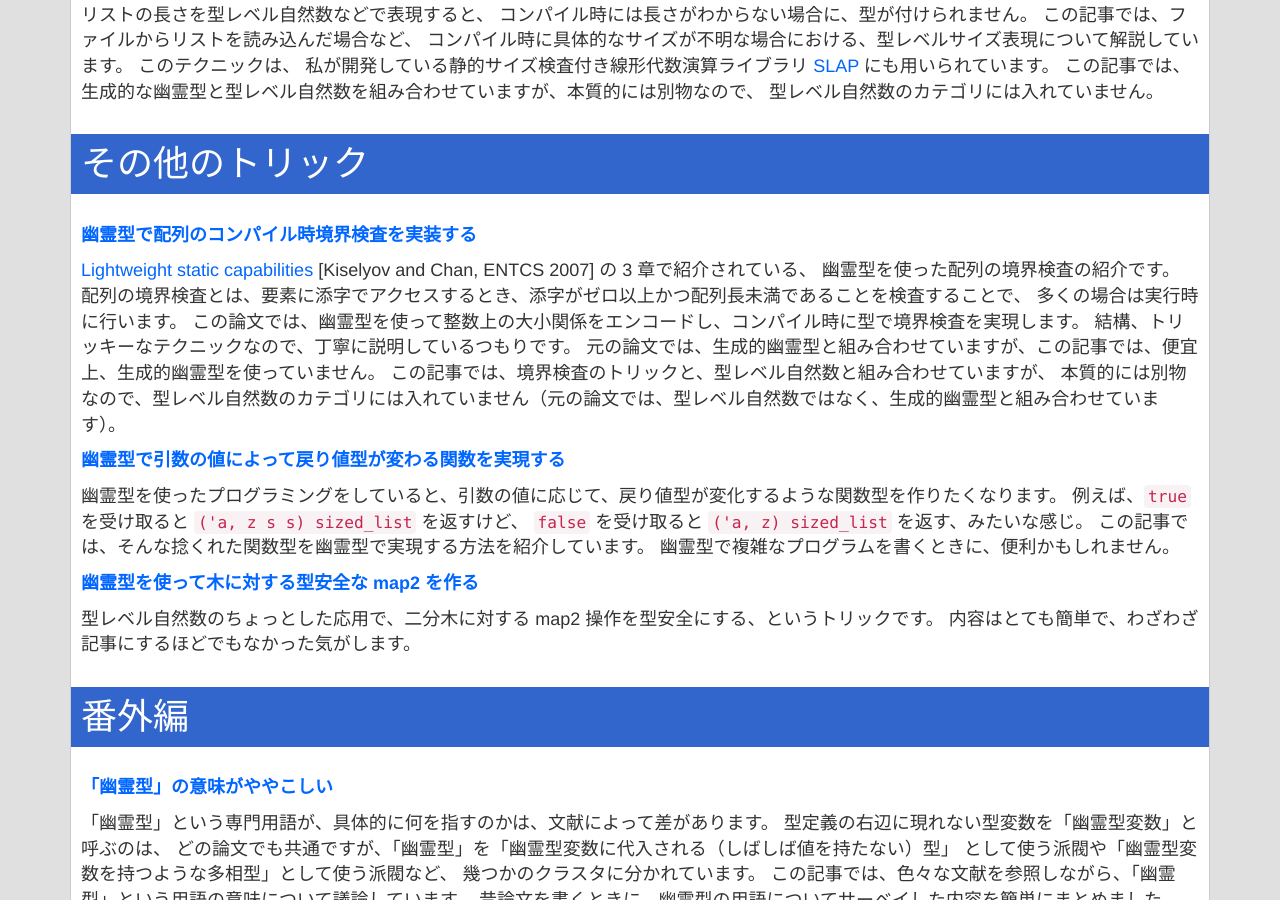
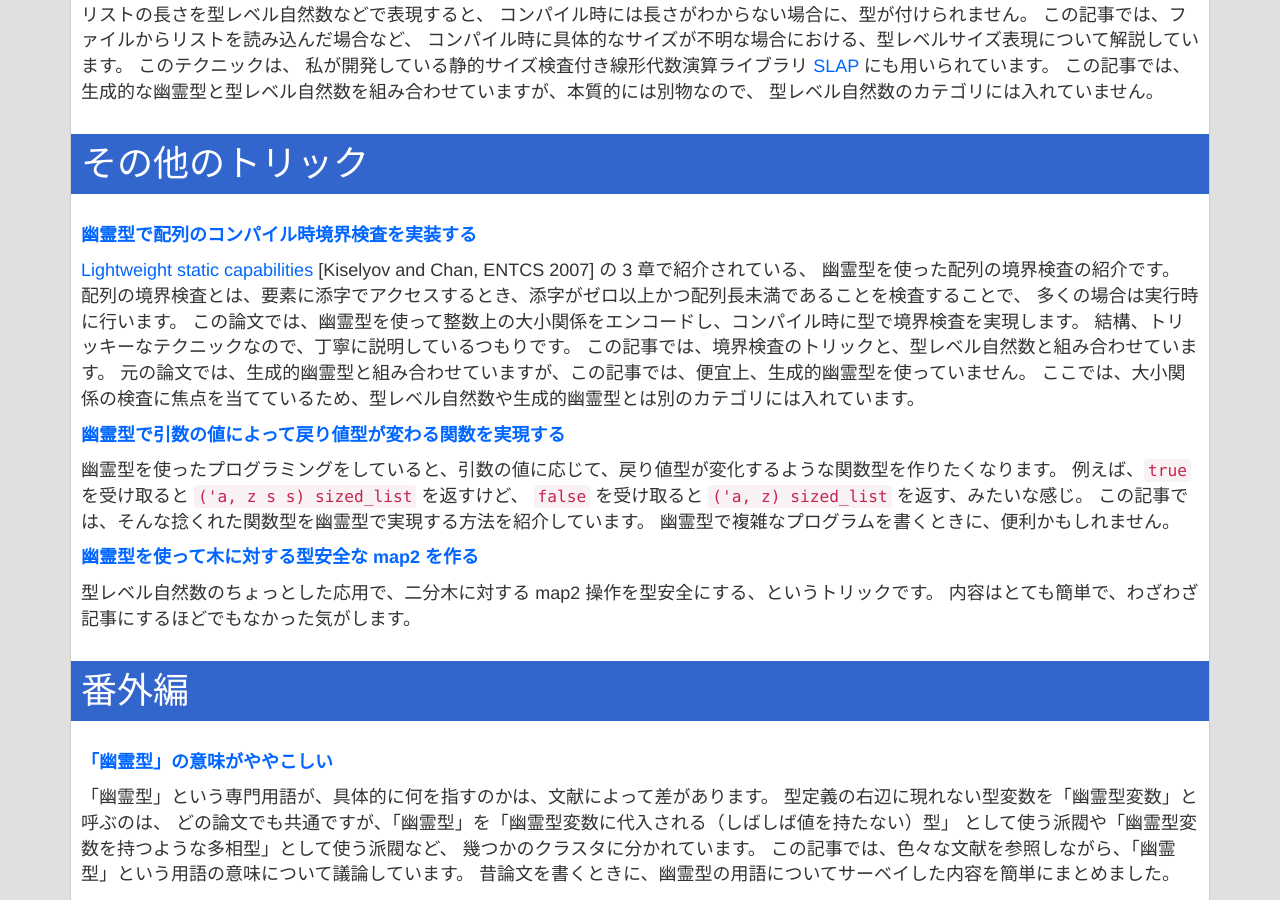
Before and after one commit to akabe/akabe.github.io, a Jekyll site: the page built from _posts/2015-12-16-PhantomTypeTricks.md, in a window 1280 px wide and 900 px high, scrolled down 2366 px. Built offline with Jekyll 4.4.1, drawn with Linux system fonts in a browser that asks for light colours; Markdown is read by kramdown in place of the engine named in the settings; comment, search, counter and statistics services are not loaded; some of the changed text lies outside the part shown.

Commit message:
分かり難い表現などを修正

```diff
--- a/_posts/2015-12-16-PhantomTypeTricks.md
+++ b/_posts/2015-12-16-PhantomTypeTricks.md
@@ -12,7 +12,7 @@ category: 型レベルプログラミング
 ~~SNSで拡散すると解呪できます~~
 ウソです。呪われないので安心してください。
 「幽霊型」というキーワードでググると、幾つかの記事や発表のスライドがヒットしますが、
-幽霊型の有用なテクニックについて広く浅い記事がないように思えたので、
+幽霊型 (phantom type) の有用なテクニックについて広く浅く紹介した記事がないように思えたので、
 私が書くことにしました。
 この記事では、私が今までに書いた幽霊型に関する記事と、その概要をまとめています。
 
@@ -138,9 +138,9 @@ OCaml では、多相バリアントを使うのが、一番良い選択だと
 多くの場合は実行時に行います。
 この論文では、幽霊型を使って整数上の大小関係をエンコードし、コンパイル時に型で境界検査を実現します。
 結構、トリッキーなテクニックなので、丁寧に説明しているつもりです。
+この記事では、境界検査のトリックと、型レベル自然数と組み合わせています。
 元の論文では、生成的幽霊型と組み合わせていますが、この記事では、便宜上、生成的幽霊型を使っていません。
-この記事では、境界検査のトリックと、型レベル自然数と組み合わせていますが、
-本質的には別物なので、型レベル自然数のカテゴリには入れていません（元の論文では、型レベル自然数ではなく、生成的幽霊型と組み合わせています）。
+ここでは、大小関係の検査に焦点を当てているため、型レベル自然数や生成的幽霊型とは別のカテゴリには入れています。
 
 **[幽霊型で引数の値によって戻り値型が変わる関数を実現する]({{ site.baseurl }}/2015/12/PhantomTypeFun)**
 
```
